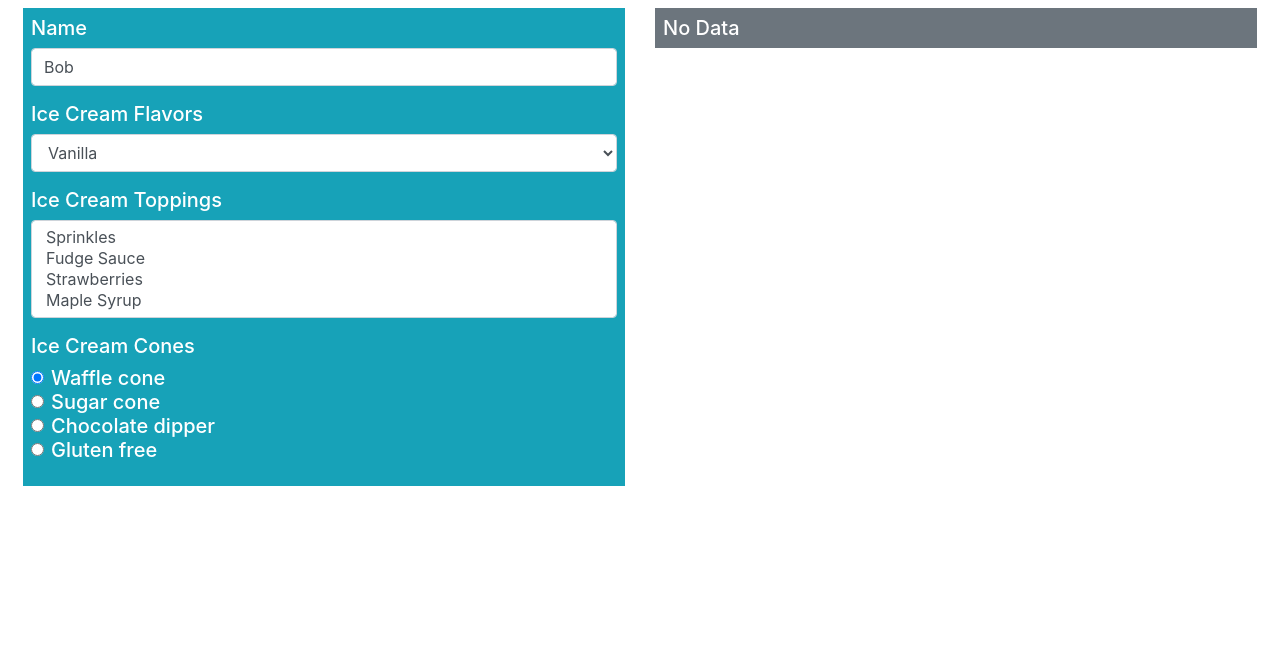
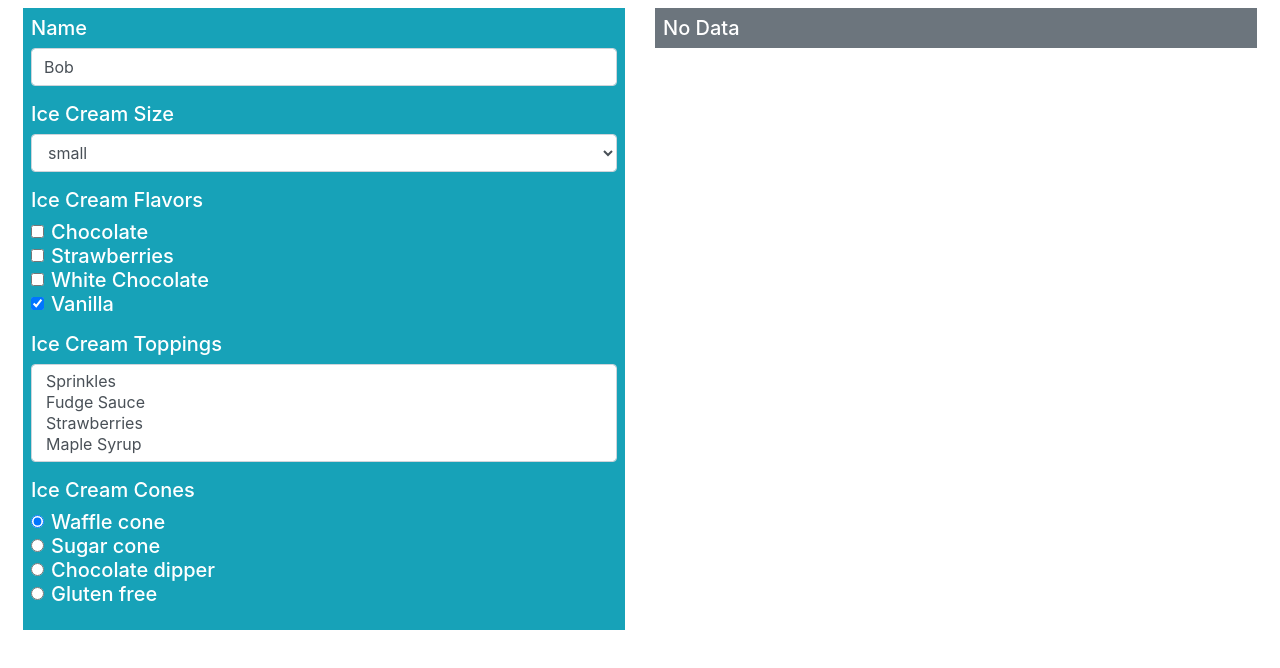
Before and after one commit to pagas/react-forms, a React (Create React App) app: page / in a window 1280 px wide. Shown: the top 668 px of the page. Built offline with nearby package versions, Linux system fonts and the light colour scheme.

Commit message:
add sizes dropdown, replace flavors with checkbox element of flavors

```diff
--- a/src/components/Editor.js
+++ b/src/components/Editor.js
@@ -5,14 +5,16 @@ export class Editor extends Component {
         super(props);
         this.state = {
             name: "Bob",
-            flavor: "Vanilla",
+            flavors: ["Vanilla"],
+            size: "small",
             toppings: ["Strawberries"],
             cone: "Waffle cone"
         }
 
-        this.flavors = ["Chocolate", "Double Chocolate", "Triple Chocolate", "Vanilla"];
+        this.flavors = ["Chocolate", "Strawberries", "White Chocolate", "Vanilla"];
         this.toppings = ["Sprinkles", "Fudge Sauce", "Strawberries", "Maple Syrup"];
         this.cones = ["Waffle cone", "Sugar cone", "Chocolate dipper", "Gluten free"]
+        this.sizes = ["small", "medium", "large"]
     }
 
     updateFormValues = (event) => {
@@ -34,15 +36,16 @@ export class Editor extends Component {
         event.persist();
         this.setState(state => {
             if (event.target.checked) {
-
+                state.flavors.push(event.target.name);
             } else {
-
+                const index = state.flavors.indexOf(event.target.name);
+                state.flavors.splice(index,1);
             }
         }, () => this.props.submit(this.state))
     }
 
-    getCheckboxId = (cone) => {
-        return `cone ${cone}`;
+    generateIdWithPrefix = (prefix, name) => {
+        return `${prefix}_${name}`;
     }
 
     render() {
@@ -58,19 +61,37 @@ export class Editor extends Component {
 
 
             <div className='form-group'>
-                <label>Ice Cream Flavors</label>
+                <label>Ice Cream Size</label>
                 <select className='form-control'
-                        name='flavor'
-                        value={this.state.flavor}
+                        name='size'
+                        value={this.state.size}
                         onChange={this.updateFormValueOptions}
                 >
-                    {this.flavors.map(
-                        flavor =>
-                            <option value={flavor} key={flavor}>
-                                {flavor}
+                    {this.sizes.map(
+                        size =>
+                            <option value={size} key={size}>
+                                {size}
                             </option>
                     )}
                 </select>
+            </div>
+
+
+            <div className='form-group'>
+                <label>Ice Cream Flavors</label>
+                {this.flavors.map(flavor =>
+                    <div className='form-check' key={flavor}>
+                        <input type="checkbox" className='form-check-input'
+                               name={flavor}
+                               id={this.generateIdWithPrefix('flavor', flavor)}
+                               checked={this.state.flavors.indexOf(flavor) > -1}
+                               onChange={this.updateFormValueCheck}
+                        />
+                        <label className='form-check-label' htmlFor={this.generateIdWithPrefix('flavor', flavor)}>
+                            {flavor}
+                        </label>
+                    </div>
+                )}
             </div>
 
             <div className='form-group'>
@@ -96,12 +117,12 @@ export class Editor extends Component {
                     <div className='form-check' key={cone}>
                         <input type="radio" className='form-check-input'
                                name='cone'
-                               id={this.getCheckboxId(cone)}
+                               id={this.generateIdWithPrefix('cone', cone)}
                                value={cone}
                                checked={this.state.cone === cone}
                                onChange={this.updateFormValues}
                         />
-                        <label className='form-check-label' for={this.getCheckboxId(cone)}>
+                        <label className='form-check-label' for={this.generateIdWithPrefix('cone', cone)}>
                             {cone}
                         </label>
                     </div>
```
